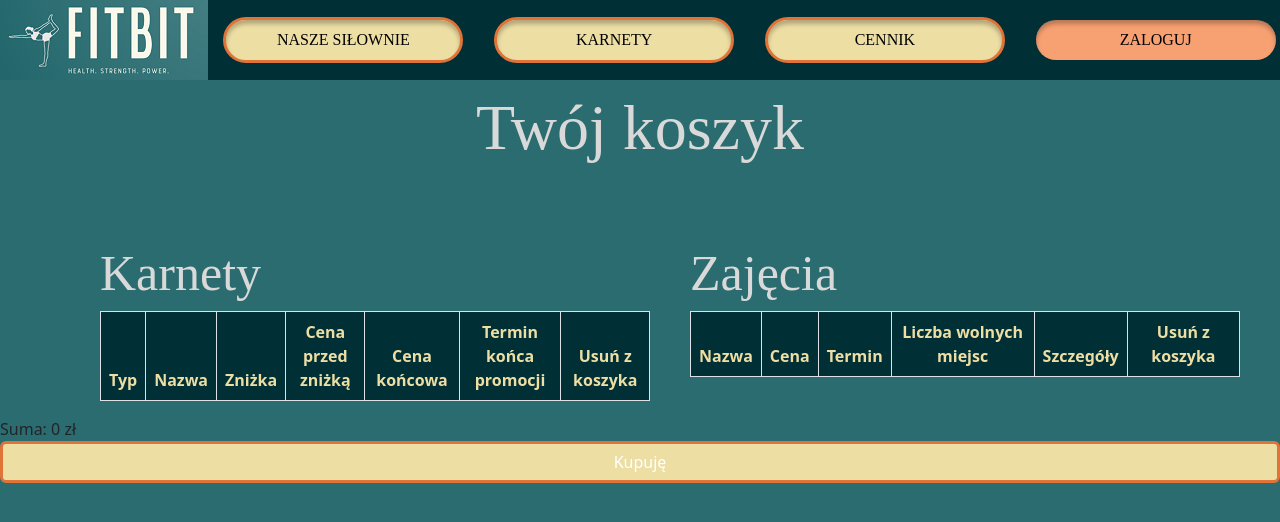
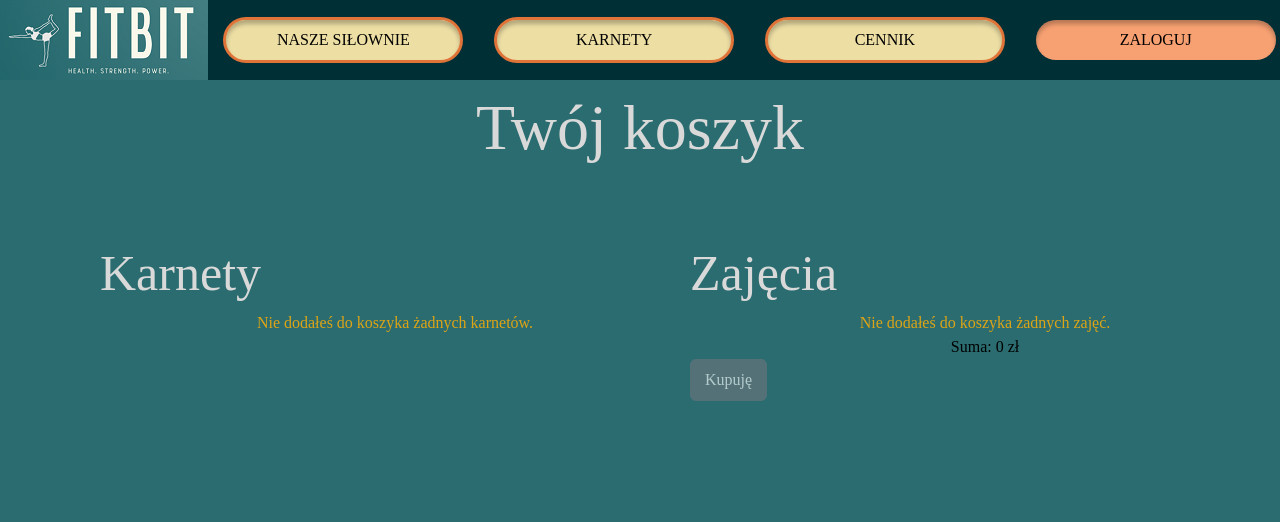
Before and after one commit to goshakowska/web_app_Fitbit, a React (Create React App) app in the folder frontend/: page /koszyk in a window 1280 px wide. Shown: the top 522 px of the page. Built offline with nearby package versions, Linux system fonts and the light colour scheme.

Commit message:
improved error displaying & style

```diff
--- a/frontend/src/client/components/Cart.js
+++ b/frontend/src/client/components/Cart.js
@@ -27,18 +27,20 @@ function Cart () {
     const getDetails = async (event) => {
       for(let i=0; i<getCart()[1].length; i++) {
       const details = await getCalendarClassDetails(event, getCart()[1][i]["week_schedule_id"], getCart()[1][i]["schedule_date"]);
+      console.log(details)
       setFreePlaces(prevList => [...prevList, details[9]])};
   }
   useEffect((e) => {getDetails(e)}, [])
 
 
-    const handleClick = (class_id, date, collision_id, free_places) => {
+    const handleClick = (class_id, date, collision_id, free_places, price) => {
       navigate('/szczegoly_sklep', {
         state: {
           classId: class_id,
           date: date,
           collisionId: collision_id,
-          freePlaces: free_places
+          freePlaces: free_places,
+          price: price
         }
       });
     };
@@ -57,11 +59,13 @@ function Cart () {
     };
 
     return (
+      <div>
         <div className="ticketsShop">
             <h className="textLogin"> Twój koszyk </h>
         <div className="gridDesign">
       <div className="tablePos">
       <h className="textLogin2"> Karnety </h>
+      {getCart()[0].length > 0 ?
         <Table bordered hover responsive className="tableDesign tableDesignNarrow" >
   <thead>
     <tr>
@@ -89,7 +93,7 @@ function Cart () {
     </tr>
   </thead>
   <tbody>
-  {getCart()[0].length > 0 && getCart()[0].map((ticket, index) => (
+  {getCart()[0].map((ticket, index) => (
                     <tr key={index}>
                         <th scope="row">{ticket["type"]}({ticket["durability"]})</th>
                         <td> {ticket["name"]} </td>
@@ -102,11 +106,13 @@ function Cart () {
                     </tr>
                 ))}
   </tbody>
-</Table>
+</Table> : <label className="errorLabel">Nie dodałeś do koszyka żadnych karnetów.</label>}
 </div>
+
 <div className="tablePos">
 <h className="textLogin2"> Zajęcia </h>
-        <Table bordered hover responsive className="tableDesign tableDesignNarrow" >
+{getCart()[1].length > 0 ?
+        <Table bordered responsive className="tableDesign tableDesignNarrow" >
   <thead>
     <tr>
       <th>
@@ -130,24 +136,25 @@ function Cart () {
     </tr>
   </thead>
   <tbody>
-  {getCart()[1].length > 0 && getCart()[1].map((training, index) => (
-                    <tr key={index}>
+  {getCart()[1].map((training, index) => (
+                    <tr key={index} className={freePlaces[index] === 0 && 'table-danger'}>
                         <th scope="row">{training["name"]}</th>
-                        <td> {training["price"]} </td>
+                        <td> {training["price"]} zł</td>
                         <td>{training['schedule_date']}, {training['hour']} </td>
-                        <td> {freePlaces[index]} </td>
-                        <td> <Button type="button" className="cartStyle" onClick={(e) => {handleClick(training["week_schedule_id"], training["schedule_date"], null, training["freePlaces"])}}
+                        {freePlaces[index] !== 0 ? <td> {freePlaces[index]} </td>  : <td>Brak miejsc</td>}
+                        <td> <Button type="button" className="cartStyle text-style" onClick={(e) => {handleClick(training["week_schedule_id"], training["schedule_date"], null, training["freePlaces"], training["price"])}}
                         >Szczegóły</Button> </td>
                         <td> <Button type="button" className="deleteStyle" onClick={(e) =>{deleteTraining(index); stst(!st)}}
                         >Usuń z koszyka</Button> </td>
                     </tr>
                 ))}
   </tbody>
-</Table>
-</div></div>
-<div>Suma: {calculateTotal()} zł</div>
-<Button type="button" className="cartStyle" onClick={(e) =>{handleReservation(e, userId(), getCart()[1])}}
+</Table> : <label className="errorLabel"> Nie dodałeś do koszyka żadnych zajęć.</label>}
+<div className="text-style sumStyle layout marginBottom">Suma: {calculateTotal()} zł</div>
+<Button type="button" className="cartStyle text-style" disabled={calculateTotal() === 0} onClick={(e) =>{handleReservation(e, userId(), getCart()[1])}}
                         >Kupuję</Button></div>
+</div></div></div>
+
 )
 
 }
```
